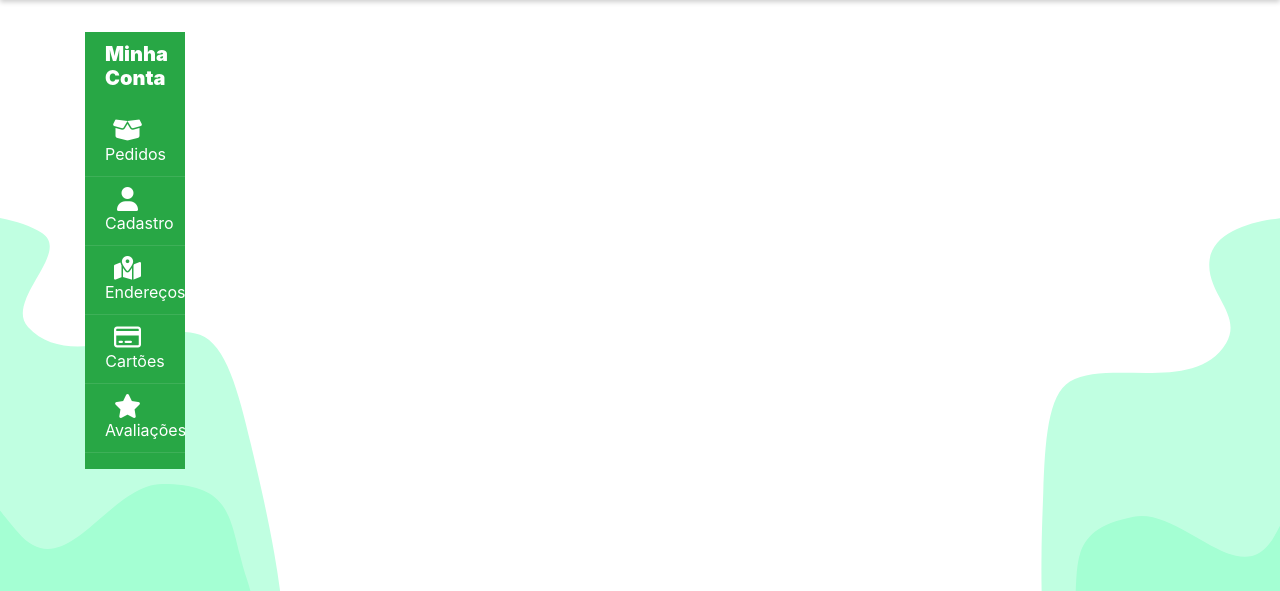
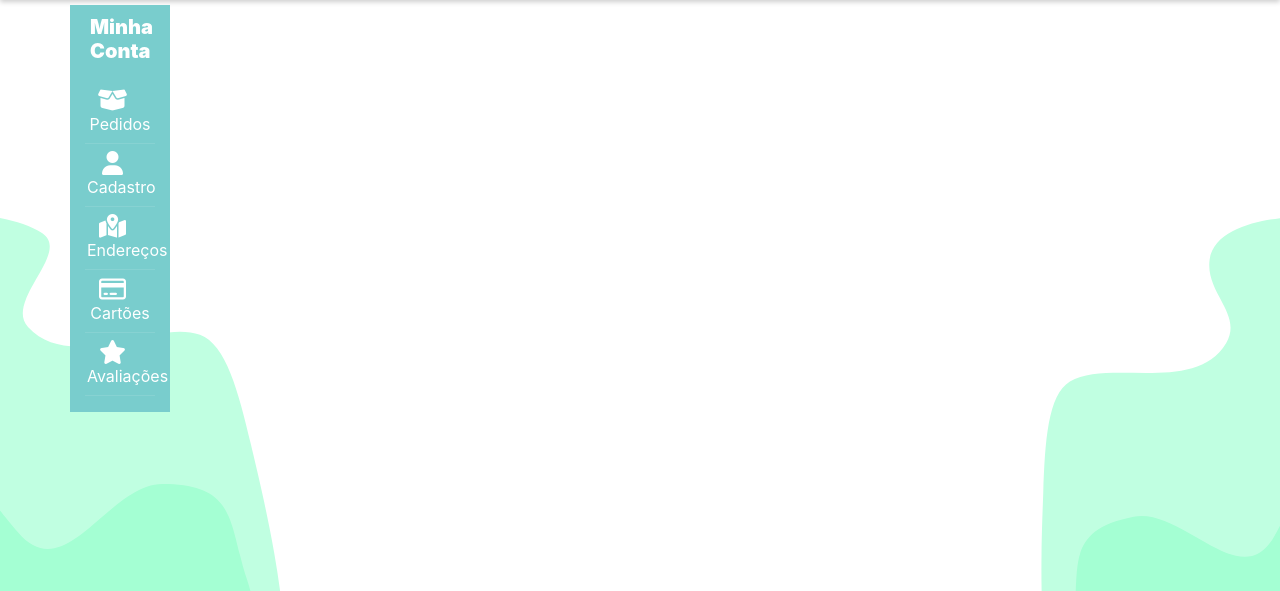
Before and after one commit to irisviana/Da_Roca, a Django app: page /user/costumer-home in a window 1280 px wide. Shown: the part 209-800 px from the top of the page. Run offline with Django 3.2, Linux system fonts and the light colour scheme; some libraries are stand-ins or nearby versions.

Commit message:
alterção de cores em costumer_home

```diff
--- a/projeto_da_roca/Da_Roca/__init__.py
+++ b/projeto_da_roca/Da_Roca/__init__.py
@@ -0,0 +1,3 @@
+import pymysql
+
+pymysql.install_as_MySQLdb()
--- a/projeto_da_roca/static/css/style_ch.css
+++ b/projeto_da_roca/static/css/style_ch.css
@@ -5,6 +5,8 @@
   -webkit-transition: all 0.3s;
   -o-transition: all 0.3s;
   transition: all 0.3s;
+  background-color:#79CDCD;
+  margin-top:-27px;
 }
 
 #sidebar.active {
@@ -17,7 +19,7 @@
   display: block;
   color: #fff;
   font-weight: 900;
-  padding: 10px 20px;
+  padding: 10px 5px;
   -webkit-transition: 0.3s;
   -o-transition: 0.3s;
   transition: 0.3s;
@@ -59,7 +61,7 @@
 }
 
 #sidebar.active ul li a {
-  padding: 10px 20px;
+  padding: 7px 2px;
   display: block;
   color: white;
   border-bottom: 1px solid rgba(255, 255, 255, 0.1);
--- a/projeto_da_roca/templates/users_profile/costumer_home.html
+++ b/projeto_da_roca/templates/users_profile/costumer_home.html
@@ -1,9 +1,5 @@
 {% extends 'base.html' %}
 {% load static %}
-
-{% block head %}
-    <script href="{% static 'js/' %}"></script>
-{% endblock %}
 
 {% block header %}
     {% include 'header.html' %}
@@ -24,9 +20,9 @@
 {% endblock %}
 
 {% block content %}
-    <div class="wrapper d-flex align-items-stretch">
+    <div class="wrapper d-flex align-items-stretch row" style="margin-top:0px;">
 
-      <nav id="sidebar" class="active bg-success">
+      <nav id="sidebar" class="active col-3">
 
         <h5>
             <a href="{% url 'costumer_home' %}" class="logo">Minha Conta</a>
@@ -57,6 +53,7 @@
         </ul>
 
       </nav>
+
     </div>
 
 
```
Also changed, not shown: projeto_da_roca/users/migrations/0004_auto_20210527_2255.py (added).
